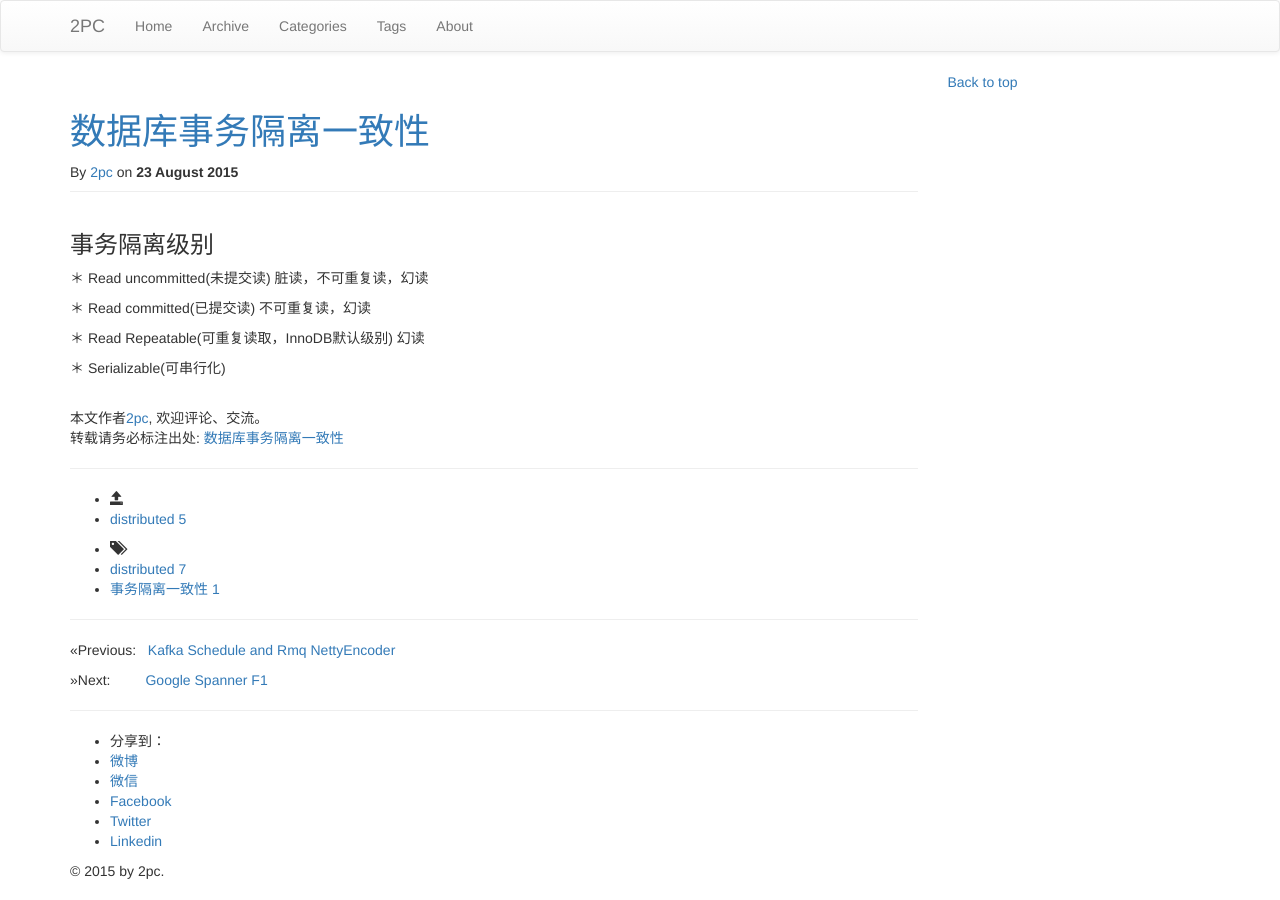
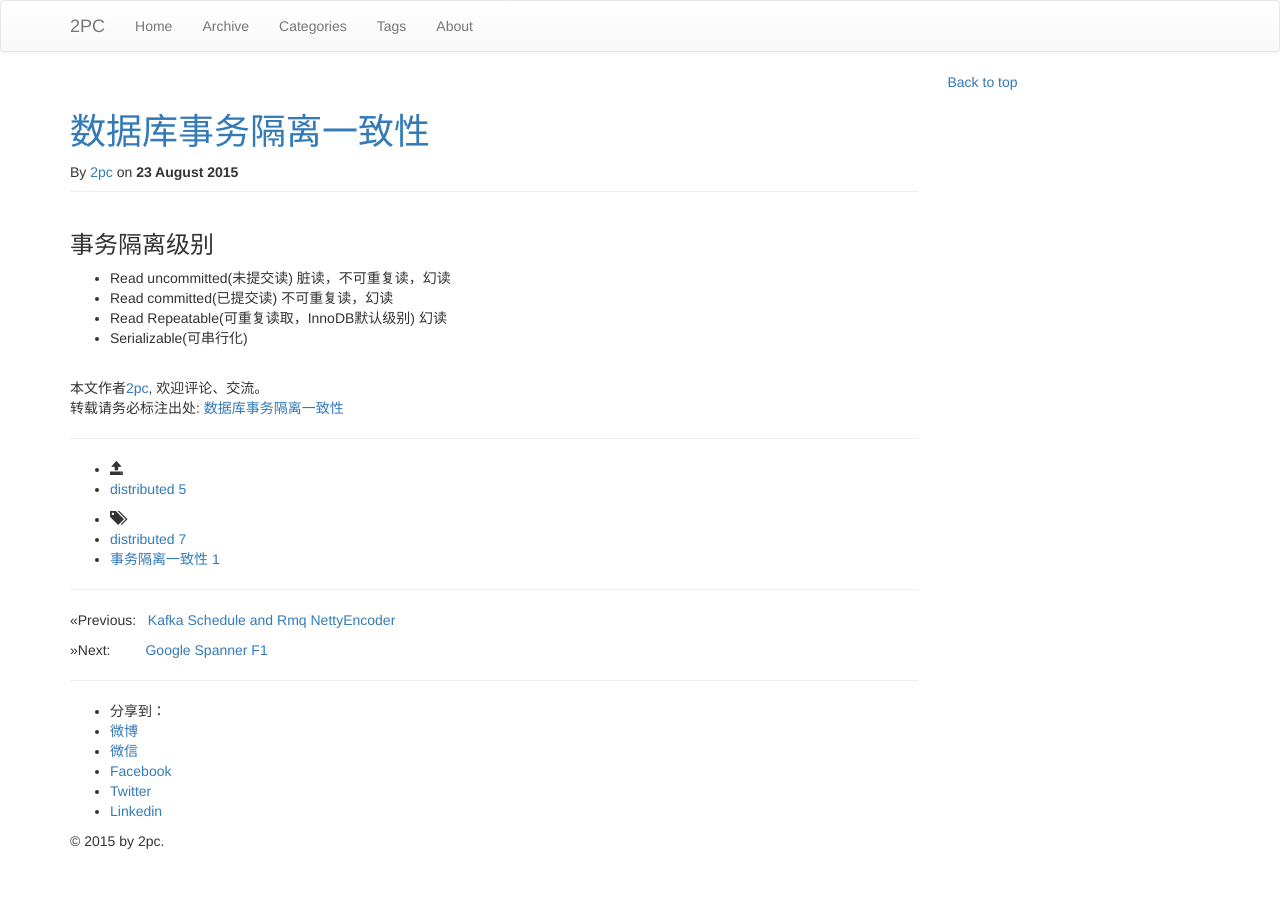
Before and after one commit to luyee/2pc.github.io, a Jekyll site: the page built from _posts/distributed/2015-08-23-db-tr.md, in a window 1280 px wide. Built offline with Jekyll 4.4.1, drawn with Linux system fonts in a browser that asks for light colours; nearby versions of some CDN libraries; library files that are not in the unit come from our copies; comment, search, counter and statistics services are not loaded.

Commit message:
Update 2015-08-23-db-tr.md

```diff
--- a/_posts/distributed/2015-08-23-db-tr.md
+++ b/_posts/distributed/2015-08-23-db-tr.md
@@ -9,13 +9,10 @@ tags: ["distributed","事务隔离一致性"]
 
 ### 事务隔离级别
 
-＊ Read uncommitted(未提交读)
+* Read uncommitted(未提交读)
     脏读，不可重复读，幻读
-
-＊ Read committed(已提交读)
+* Read committed(已提交读)
     不可重复读，幻读
-
-＊ Read Repeatable(可重复读取，InnoDB默认级别)
+* Read Repeatable(可重复读取，InnoDB默认级别)
     幻读
-
-＊ Serializable(可串行化)
+* Serializable(可串行化)
```
